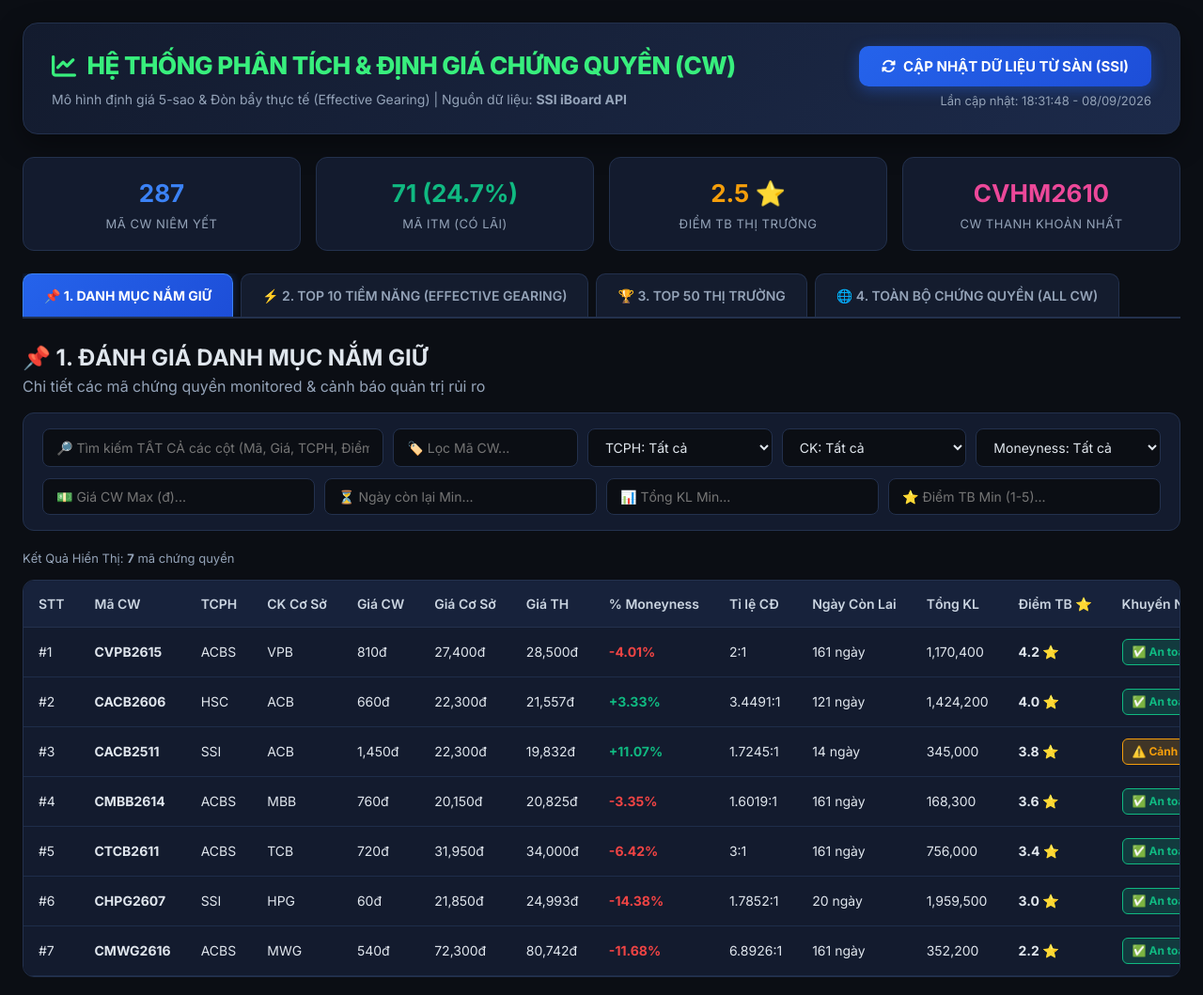
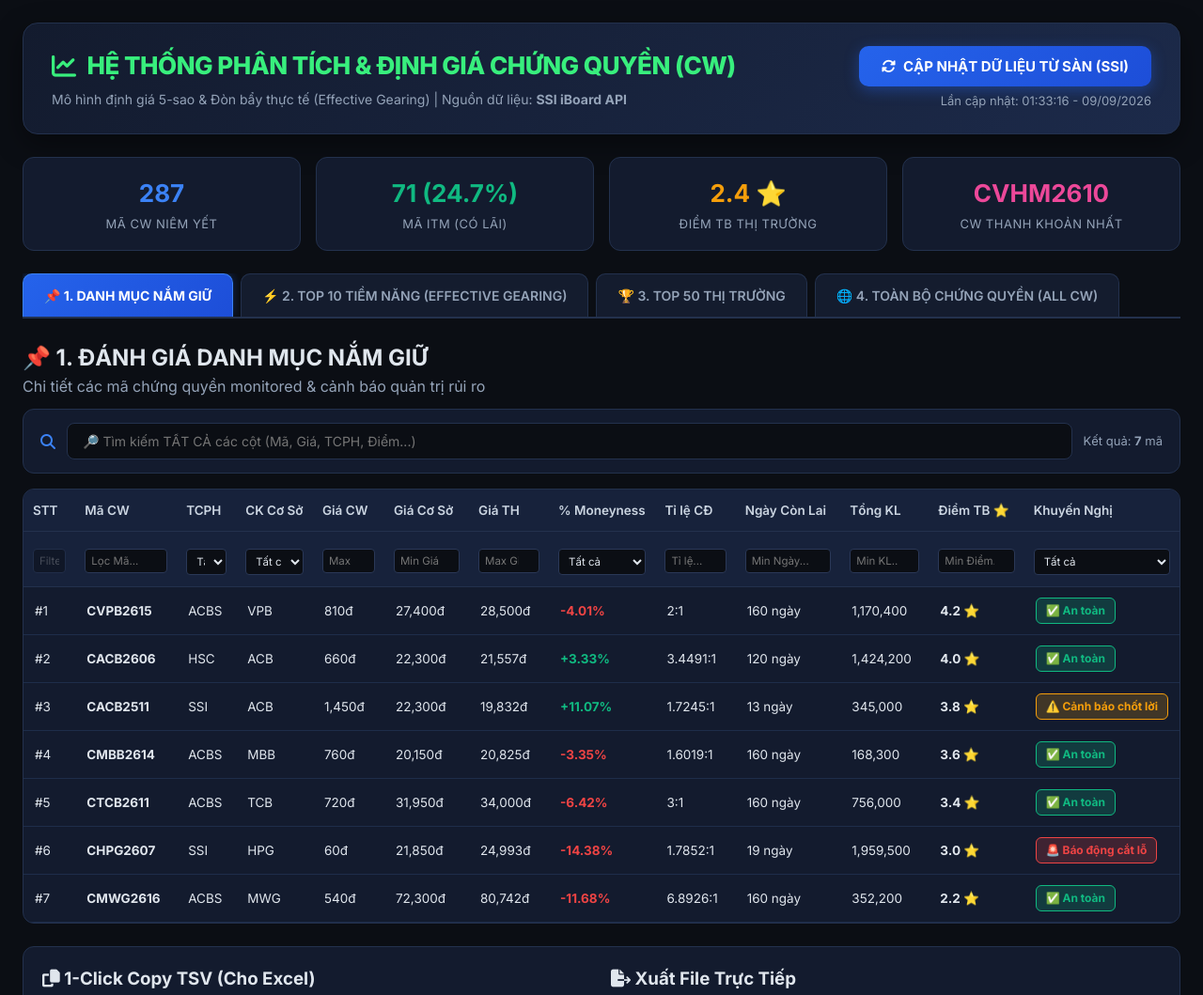
Before and after one commit to DucLuanSK22/CW, a plain HTML site: page index.html in a window 1280 px wide. Shown: the top 1059 px of the page at 94% size. Drawn offline with Linux system fonts and the light colour scheme.

Commit message:
feat: add Excel AutoFilter-style direct column header inputs to all 4 tables

```diff
--- a/index.html
+++ b/index.html
@@ -41,7 +41,7 @@
         }
 
         .container {
-            max-width: 1400px;
+            max-width: 1450px;
             margin: 0 auto;
         }
 
@@ -168,30 +168,30 @@
             box-shadow: 0 -2px 10px rgba(37, 99, 235, 0.3);
         }
 
-        /* Filter Controls */
-        .filter-panel {
+        /* Universal Search Panel */
+        .search-panel {
             background: var(--card-bg);
             border: 1px solid var(--card-border);
             border-radius: 12px;
-            padding: 16px 20px;
-            margin-bottom: 20px;
+            padding: 14px 18px;
+            margin-bottom: 16px;
             display: flex;
-            gap: 16px;
-            flex-wrap: wrap;
             align-items: center;
+            gap: 12px;
         }
 
-        .filter-panel input, .filter-panel select {
+        .search-panel input {
+            flex: 1;
             background: #0b0e14;
             border: 1px solid var(--card-border);
             color: var(--text-main);
-            padding: 10px 14px;
+            padding: 10px 16px;
             border-radius: 8px;
             font-size: 14px;
             outline: none;
         }
 
-        .filter-panel input:focus, .filter-panel select:focus {
+        .search-panel input:focus {
             border-color: var(--accent-blue);
         }
 
@@ -209,26 +209,46 @@
             width: 100%;
             border-collapse: collapse;
             text-align: left;
-            font-size: 14px;
+            font-size: 13.5px;
         }
 
         th {
             background: #17223b;
             color: #cbd5e1;
-            padding: 14px 16px;
+            padding: 12px 10px;
             font-weight: 600;
             border-bottom: 1px solid var(--card-border);
             white-space: nowrap;
+            vertical-align: top;
         }
 
         td {
-            padding: 12px 16px;
+            padding: 11px 12px;
             border-bottom: 1px solid #1e2d4a;
             white-space: nowrap;
         }
 
         tr:hover {
             background-color: #1a2744;
+        }
+
+        /* Excel-Style Column Header Filter Inputs */
+        .hdr-input, .hdr-select {
+            width: 100%;
+            background: #0b0e14;
+            border: 1px solid #2a3857;
+            color: #e0e6ed;
+            padding: 5px 6px;
+            border-radius: 4px;
+            font-size: 11.5px;
+            outline: none;
+            margin-top: 6px;
+            font-weight: 400;
+        }
+
+        .hdr-input:focus, .hdr-select:focus {
+            border-color: var(--accent-blue);
+            background: #101624;
         }
 
         /* Badges */
@@ -369,7 +389,6 @@
     let lastUpdateStr = '';
 
     async function fetchSSIData() {
-        // 1. Try static JSON first (Zero CORS issues on GitHub Pages!)
         try {
             const staticRes = await fetch('./cw_data.json?t=' + new Date().getTime());
             if (staticRes.ok) {
@@ -381,7 +400,6 @@
             }
         } catch(e) { console.log("Static JSON fetch fallback:", e); }
 
-        // 2. Direct fetch from SSI API
         const url = "https://iboard-query.ssi.com.vn/stock/cw/hose";
         try {
             const res = await fetch(url);
@@ -440,7 +458,6 @@
             }
         } catch(e) { console.warn("API direct fetch failed, fallback mock data used:", e); }
 
-        // Fallback Mock Data
         return [
             {CW: 'CMBB2614', TCPH: 'KIS', CK_co_so: 'MBB', Gia_CW: 760, Tong_KL: 1600500, Gia_hien_tai: 20200, Gia_TH: 20825, So_ngay_con_lai: 45, Ti_le_CD_str: '2:1', Ti_le_CD_num: 2.0},
             {CW: 'CVPB2615', TCPH: 'SSI', CK_co_so: 'VPB', Gia_CW: 1200, Tong_KL: 850000, Gia_hien_tai: 19500, Gia_TH: 18000, So_ngay_con_lai: 110, Ti_le_CD_str: '2.5:1', Ti_le_CD_num: 2.5},
@@ -502,14 +519,12 @@
         const raw = await fetchSSIData();
         allWarrantsData = evaluateCW(raw);
 
-        // Deduplicate
         const map = new Map();
         allWarrantsData.forEach(item => {
             if (!map.has(item.CW) || item.Tong_KL > map.get(item.CW).Tong_KL) map.set(item.CW, item);
         });
         allWarrantsData = Array.from(map.values()).sort((a, b) => b.Tong_KL - a.Tong_KL);
 
-        // Update KPIs
         document.getElementById('kpiTotalCW').innerText = allWarrantsData.length.toLocaleString();
         const itmCount = allWarrantsData.filter(d => d.Pct_to_ITM > 0).length;
         document.getElementById('kpiITM').innerText = `${itmCount} (${(itmCount/allWarrantsData.length*100).toFixed(1)}%)`;
@@ -609,16 +624,20 @@
             subset = [...allWarrantsData].sort((a, b) => b.Diem_TB - a.Diem_TB || b.Tong_KL - a.Tong_KL);
         }
 
-        // Apply Universal Search & Column Filters
-        const searchVal = (document.getElementById('searchInput')?.value || '').toUpperCase().trim();
-        const cwVal = (document.getElementById('cwInput')?.value || '').toUpperCase().trim();
-        const issuerVal = document.getElementById('issuerSelect')?.value || 'Tất cả';
-        const ckVal = document.getElementById('ckSelect')?.value || 'Tất cả';
-        const statusVal = document.getElementById('statusSelect')?.value || 'Tất cả';
-        const minDaysVal = parseInt(document.getElementById('minDaysInput')?.value || '0');
-        const minScoreVal = parseFloat(document.getElementById('minScoreInput')?.value || '1.0');
-        const minVolVal = parseInt(document.getElementById('minVolInput')?.value || '0');
-        const maxPriceVal = parseInt(document.getElementById('maxPriceInput')?.value || '0');
+        // Apply Universal & Excel-Style Direct Column AutoFilters
+        const searchVal = (document.getElementById('globalSearch')?.value || '').toUpperCase().trim();
+        const f_cw = (document.getElementById('f_cw')?.value || '').toUpperCase().trim();
+        const f_tcph = document.getElementById('f_tcph')?.value || 'ALL';
+        const f_ck = document.getElementById('f_ck')?.value || 'ALL';
+        const f_gcw = parseFloat(document.getElementById('f_gcw')?.value || '0');
+        const f_gcs = parseFloat(document.getElementById('f_gcs')?.value || '0');
+        const f_gth = parseFloat(document.getElementById('f_gth')?.value || '0');
+        const f_mon = document.getElementById('f_mon')?.value || 'ALL';
+        const f_ratio = (document.getElementById('f_ratio')?.value || '').trim();
+        const f_days = parseInt(document.getElementById('f_days')?.value || '0');
+        const f_vol = parseInt(document.getElementById('f_vol')?.value || '0');
+        const f_score = parseFloat(document.getElementById('f_score')?.value || '1.0');
+        const f_rec = document.getElementById('f_rec')?.value || 'ALL';
 
         if (searchVal) {
             subset = subset.filter(d => {
@@ -626,44 +645,22 @@
                 return fullStr.includes(searchVal);
             });
         }
-        if (cwVal) subset = subset.filter(d => d.CW.includes(cwVal));
-        if (issuerVal !== 'Tất cả') subset = subset.filter(d => d.TCPH === issuerVal);
-        if (ckVal !== 'Tất cả') subset = subset.filter(d => d.CK_co_so === ckVal);
-        if (statusVal === 'ITM') subset = subset.filter(d => d.Pct_to_ITM > 0);
-        else if (statusVal === 'OTM') subset = subset.filter(d => d.Pct_to_ITM <= 0);
-        if (minDaysVal > 0) subset = subset.filter(d => d.So_ngay_con_lai >= minDaysVal);
-        if (minScoreVal > 1.0) subset = subset.filter(d => d.Diem_TB >= minScoreVal);
-        if (minVolVal > 0) subset = subset.filter(d => d.Tong_KL >= minVolVal);
-        if (maxPriceVal > 0) subset = subset.filter(d => d.Gia_CW <= maxPriceVal);
+        if (f_cw) subset = subset.filter(d => d.CW.includes(f_cw));
+        if (f_tcph !== 'ALL') subset = subset.filter(d => d.TCPH === f_tcph);
+        if (f_ck !== 'ALL') subset = subset.filter(d => d.CK_co_so === f_ck);
+        if (f_gcw > 0) subset = subset.filter(d => d.Gia_CW <= f_gcw);
+        if (f_gcs > 0) subset = subset.filter(d => d.Gia_hien_tai >= f_gcs);
+        if (f_gth > 0) subset = subset.filter(d => d.Gia_TH <= f_gth);
+        if (f_mon === 'ITM') subset = subset.filter(d => d.Pct_to_ITM > 0);
+        else if (f_mon === 'OTM') subset = subset.filter(d => d.Pct_to_ITM <= 0);
+        if (f_ratio) subset = subset.filter(d => d.Ti_le_CD_str.includes(f_ratio));
+        if (f_days > 0) subset = subset.filter(d => d.So_ngay_con_lai >= f_days);
+        if (f_vol > 0) subset = subset.filter(d => d.Tong_KL >= f_vol);
+        if (f_score > 1.0) subset = subset.filter(d => d.Diem_TB >= f_score);
+        if (f_rec !== 'ALL') subset = subset.filter(d => d.Khuyen_nghi.includes(f_rec));
 
-        const issuers = ['Tất cả', ...new Set(allWarrantsData.map(d => d.TCPH))].sort();
-        const cks = ['Tất cả', ...new Set(allWarrantsData.map(d => d.CK_co_so))].sort();
-        const filterHtml = `
-            <div class="filter-panel" style="display: flex; flex-direction: column; gap: 12px;">
-                <div style="display: flex; gap: 10px; width: 100%; flex-wrap: wrap;">
-                    <input type="text" id="searchInput" placeholder="🔎 Tìm kiếm TẤT CẢ các cột (Mã, Giá, TCPH, Điểm...)" oninput="renderCurrentTab()" value="${document.getElementById('searchInput')?.value || ''}" style="flex: 2; min-width: 260px;">
-                    <input type="text" id="cwInput" placeholder="🏷️ Lọc Mã CW..." oninput="renderCurrentTab()" value="${document.getElementById('cwInput')?.value || ''}" style="flex: 1; min-width: 140px;">
-                    <select id="issuerSelect" onchange="renderCurrentTab()" style="flex: 1; min-width: 140px;">
-                        ${issuers.map(i => `<option value="${i}" ${i === issuerVal ? 'selected' : ''}>TCPH: ${i}</option>`).join('')}
-                    </select>
-                    <select id="ckSelect" onchange="renderCurrentTab()" style="flex: 1; min-width: 140px;">
-                        ${cks.map(c => `<option value="${c}" ${c === ckVal ? 'selected' : ''}>CK: ${c}</option>`).join('')}
-                    </select>
-                    <select id="statusSelect" onchange="renderCurrentTab()" style="flex: 1; min-width: 140px;">
-                        <option value="Tất cả" ${statusVal === 'Tất cả' ? 'selected' : ''}>Moneyness: Tất cả</option>
-                        <option value="ITM" ${statusVal === 'ITM' ? 'selected' : ''}>ITM (Có lãi > 0%)</option>
-                        <option value="OTM" ${statusVal === 'OTM' ? 'selected' : ''}>OTM (Lỗ <= 0%)</option>
-                    </select>
-                </div>
-                <div style="display: flex; gap: 10px; width: 100%; flex-wrap: wrap;">
-                    <input type="number" id="maxPriceInput" placeholder="💵 Giá CW Max (đ)..." oninput="renderCurrentTab()" value="${document.getElementById('maxPriceInput')?.value || ''}" style="flex: 1; min-width: 140px;">
-                    <input type="number" id="minDaysInput" placeholder="⏳ Ngày còn lại Min..." oninput="renderCurrentTab()" value="${document.getElementById('minDaysInput')?.value || ''}" style="flex: 1; min-width: 140px;">
-                    <input type="number" id="minVolInput" placeholder="📊 Tổng KL Min..." oninput="renderCurrentTab()" value="${document.getElementById('minVolInput')?.value || ''}" style="flex: 1; min-width: 140px;">
-                    <input type="number" step="0.1" min="1" max="5" id="minScoreInput" placeholder="⭐ Điểm TB Min (1-5)..." oninput="renderCurrentTab()" value="${document.getElementById('minScoreInput')?.value || ''}" style="flex: 1; min-width: 140px;">
-                </div>
-            </div>
-            <div style="font-size: 13px; color: var(--text-muted); margin-bottom: 12px;">Kết Quả Hiển Thị: <b>${subset.length}</b> mã chứng quyền</div>
-        `;
+        const issuers = ['ALL', ...new Set(allWarrantsData.map(d => d.TCPH))].sort();
+        const cks = ['ALL', ...new Set(allWarrantsData.map(d => d.CK_co_so))].sort();
 
         const tsvText = generateTSV(subset);
 
@@ -697,8 +694,14 @@
 
         container.innerHTML = `
             <h2>${title}</h2>
-            <p style="color: var(--text-muted); margin-bottom: 16px;">${desc}</p>
-            ${filterHtml}
+            <p style="color: var(--text-muted); margin-bottom: 12px;">${desc}</p>
+
+            <div class="search-panel">
+                <i class="fa-solid fa-magnifying-glass" style="color: var(--accent-blue);"></i>
+                <input type="text" id="globalSearch" placeholder="🔎 Tìm kiếm TẤT CẢ các cột (Mã, Giá, TCPH, Điểm...)" oninput="renderCurrentTab()" value="${document.getElementById('globalSearch')?.value || ''}">
+                <span style="font-size: 13px; color: var(--text-muted); white-space: nowrap;">Kết quả: <b>${subset.length}</b> mã</span>
+            </div>
+
             <div class="table-responsive">
                 <table>
                     <thead>
@@ -718,9 +721,26 @@
                             ${currentTab === 'tab2' ? `<th>Đòn Bẩy Thực (Ω)</th>` : ''}
                             ${currentTab === 'tab1' ? `<th>Khuyến Nghị</th>` : ''}
                         </tr>
+                        <!-- Excel-Style AutoFilter Header Row -->
+                        <tr style="background: #111927;">
+                            <th><input type="text" id="f_stt" class="hdr-input" placeholder="Filter..." disabled style="opacity: 0.5;"></th>
+                            <th><input type="text" id="f_cw" class="hdr-input" placeholder="Lọc Mã..." oninput="renderCurrentTab()" value="${f_cw}"></th>
+                            <th><select id="f_tcph" class="hdr-select" onchange="renderCurrentTab()">${issuers.map(i => `<option value="${i}" ${i === f_tcph ? 'selected' : ''}>${i === 'ALL' ? 'Tất cả' : i}</option>`).join('')}</select></th>
+                            <th><select id="f_ck" class="hdr-select" onchange="renderCurrentTab()">${cks.map(c => `<option value="${c}" ${c === f_ck ? 'selected' : ''}>${c === 'ALL' ? 'Tất cả' : c}</option>`).join('')}</select></th>
+                            <th><input type="number" id="f_gcw" class="hdr-input" placeholder="Max Giá..." oninput="renderCurrentTab()" value="${f_gcw || ''}"></th>
+                            <th><input type="number" id="f_gcs" class="hdr-input" placeholder="Min Giá CS..." oninput="renderCurrentTab()" value="${f_gcs || ''}"></th>
+                            <th><input type="number" id="f_gth" class="hdr-input" placeholder="Max Giá TH..." oninput="renderCurrentTab()" value="${f_gth || ''}"></th>
+                            <th><select id="f_mon" class="hdr-select" onchange="renderCurrentTab()"><option value="ALL">Tất cả</option><option value="ITM" ${f_mon==='ITM'?'selected':''}>ITM (>0%)</option><option value="OTM" ${f_mon==='OTM'?'selected':''}>OTM (<=0%)</option></select></th>
+                            <th><input type="text" id="f_ratio" class="hdr-input" placeholder="Tỉ lệ..." oninput="renderCurrentTab()" value="${f_ratio}"></th>
+                            <th><input type="number" id="f_days" class="hdr-input" placeholder="Min Ngày..." oninput="renderCurrentTab()" value="${f_days || ''}"></th>
+                            <th><input type="number" id="f_vol" class="hdr-input" placeholder="Min KL..." oninput="renderCurrentTab()" value="${f_vol || ''}"></th>
+                            <th><input type="number" step="0.1" id="f_score" class="hdr-input" placeholder="Min Điểm..." oninput="renderCurrentTab()" value="${f_score > 1.0 ? f_score : ''}"></th>
+                            ${currentTab === 'tab2' ? `<th><input type="number" step="0.1" id="f_gearing" class="hdr-input" placeholder="Min Ω..." disabled style="opacity: 0.5;"></th>` : ''}
+                            ${currentTab === 'tab1' ? `<th><select id="f_rec" class="hdr-select" onchange="renderCurrentTab()"><option value="ALL">Tất cả</option><option value="Chốt lời" ${f_rec==='Chốt lời'?'selected':''}>Chốt lời</option><option value="Cắt lỗ" ${f_rec==='Cắt lỗ'?'selected':''}>Cắt lỗ</option><option value="An toàn" ${f_rec==='An toàn'?'selected':''}>An toàn</option></select></th>` : ''}
+                        </tr>
                     </thead>
                     <tbody>
-                        ${tableRows.length > 0 ? tableRows : '<tr><td colspan="12" style="text-align:center;">Không tìm thấy dữ liệu phù hợp</td></tr>'}
+                        ${tableRows.length > 0 ? tableRows : '<tr><td colspan="13" style="text-align:center; padding: 24px; color: var(--text-muted);">Không tìm thấy dữ liệu phù hợp với bộ lọc</td></tr>'}
                     </tbody>
                 </table>
             </div>
```
Also changed, not shown: cw_data.json.
